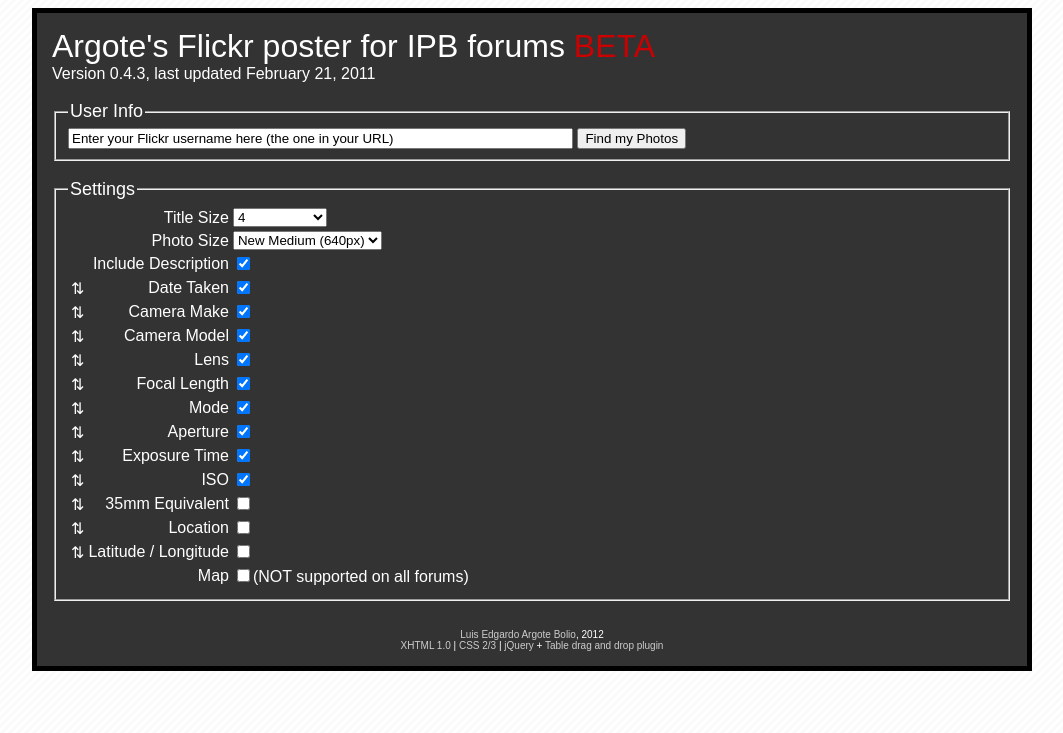
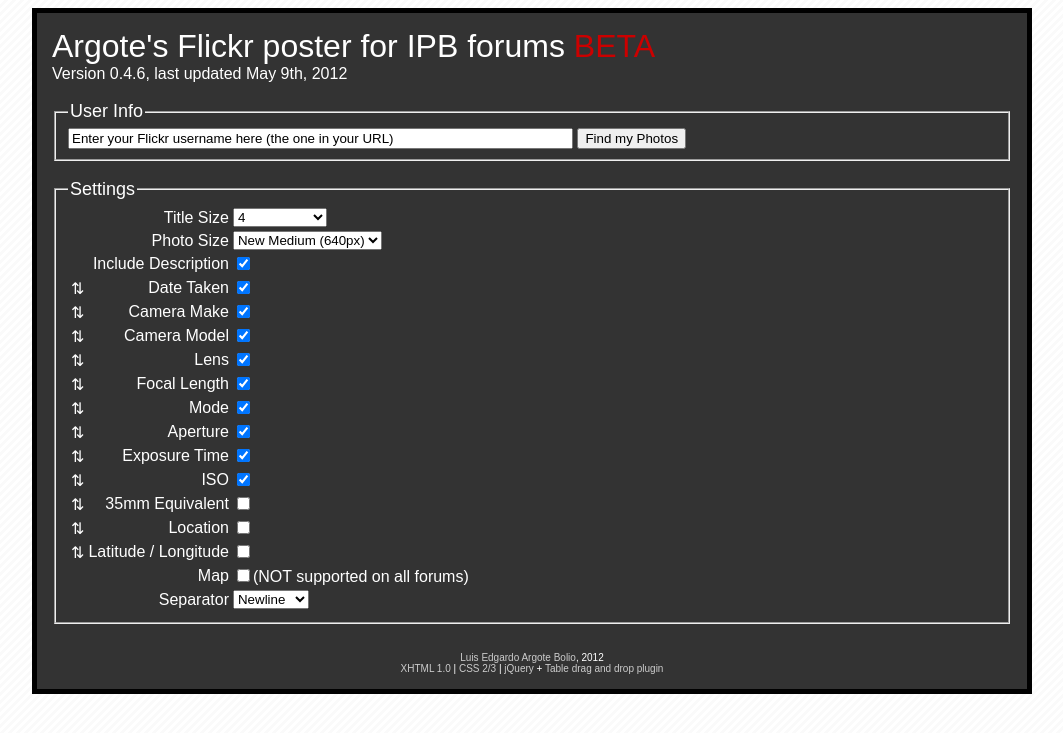
Before and after one commit to argote/Argote-Flickr-Poster, a PHP site: page / in a window 1280 px wide. Shown: the top 733 px of the page, without its empty margins (108-1171 px from the left). Run offline with PHP 8.4, Linux system fonts and the light colour scheme.

Commit message:
Added the UI element that allows the user to select the separator to be used between information elements.

```diff
--- a/index.php
+++ b/index.php
@@ -25,7 +25,7 @@
 	<body>
 		<div id="contenido" class="content">
 			<div class="title">Argote's Flickr poster for IPB forums <span class="beta">BETA</span></div>
-			Version 0.4.3, last updated February 21, 2011<br /><br />
+			Version 0.4.6, last updated May 9th, 2012<br /><br />
 			<fieldset id="userInfo">
 				<legend class="legend">User Info</legend>
 				<input id="user" type="text" value="Enter your Flickr username here (the one in your URL)" size="60" onclick="make_blank()" />
@@ -229,6 +229,22 @@
 							<input id="includeGoogleMaps" type="checkbox" value="Include Map" />(NOT supported on all forums)
 						</td>
 					</tr>
+					<tr id="separatorRow" class="nodrag nodrop">
+						<td class="dragLabel">
+							&nbsp;
+						</td>
+						<td class="controlLabel">
+							<label for="separator">Separator</label>
+						</td>
+						<td>
+							<select id="separator">
+								<option value="0" selected="selected">Newline</option>
+								<option value="2">2 spaces</option>
+								<option value="3">3 spaces</option>
+								<option value="4">4 spaces</option>
+							</select>
+						</td>
+					</tr>
 				</table>
 			</fieldset>
 			<br />
```
